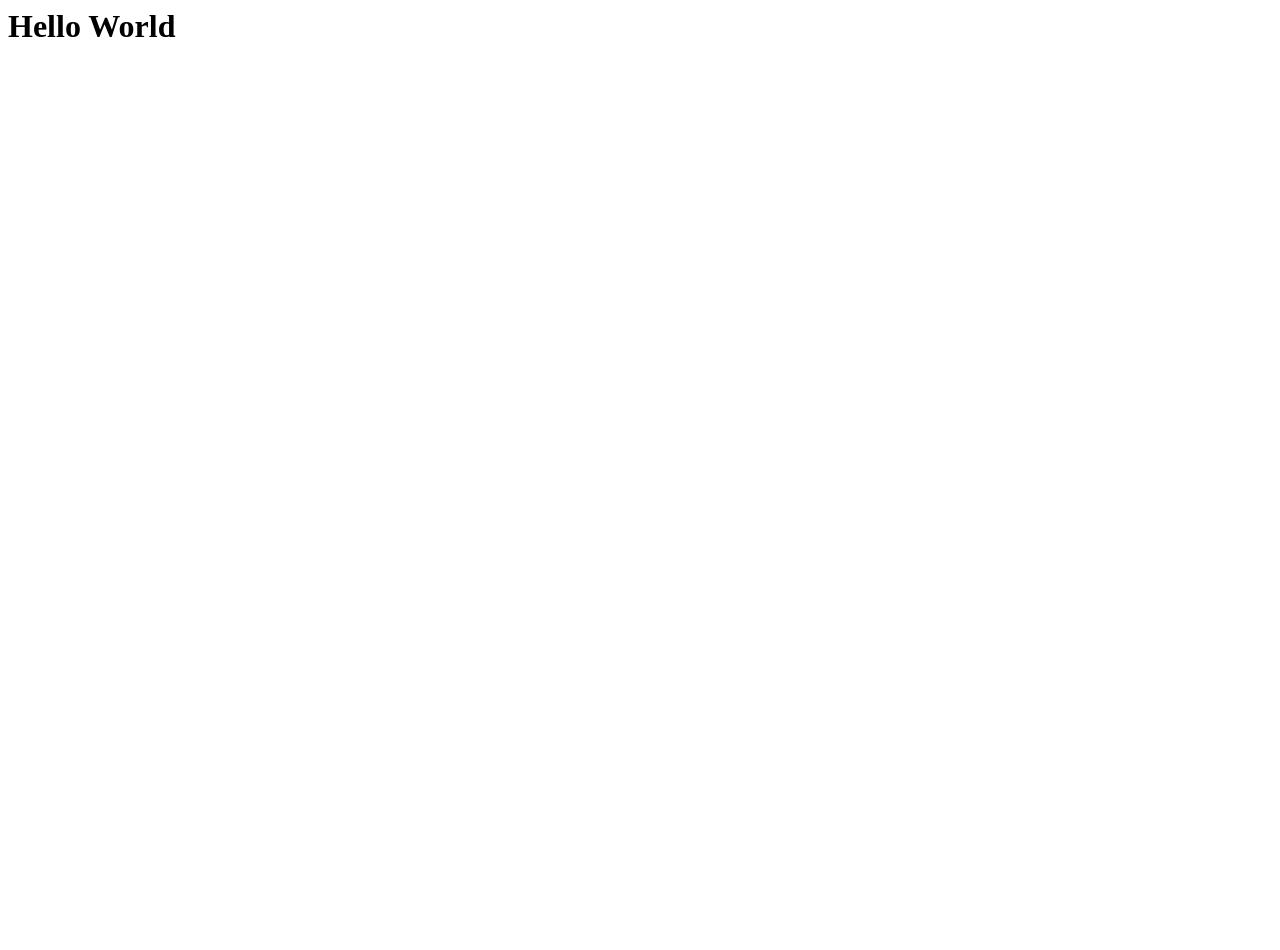
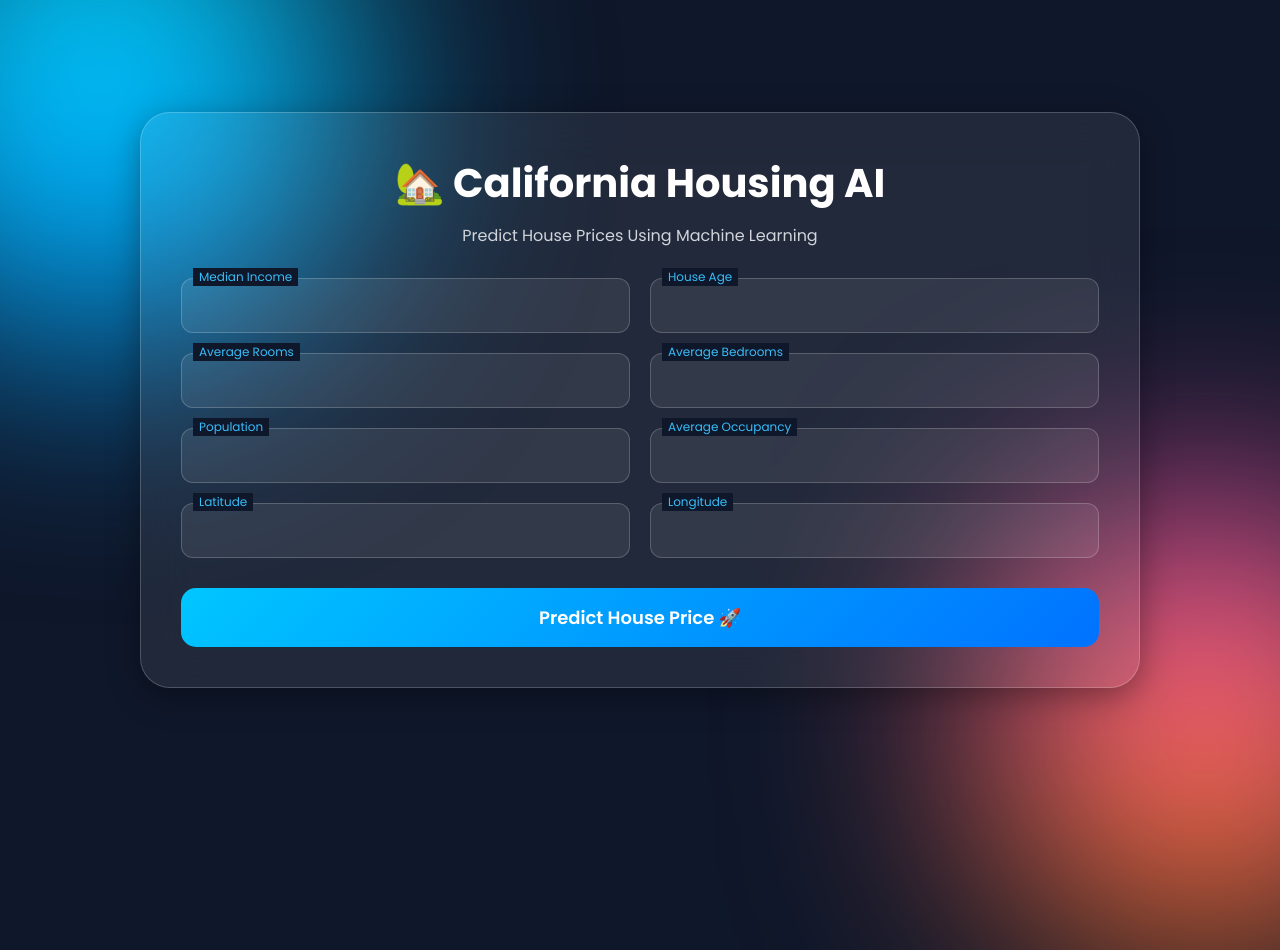
Before and after one commit to shivansh7104/California-Housing-Pricing, a Flask app: page / in a window 1280 px wide; the page is wider, and only the part inside the window is pictured. Before the commit the part shown is almost empty. Before the commit the page ends 37 px from the top of that part, so only its background shows below. Run offline with Flask 3, Linux system fonts and the light colour scheme; parts of the project's set-up code (start-up, migrations or seed data) failed here and were passed over.

```diff
--- a/app.py
+++ b/app.py
@@ -26,5 +26,15 @@ def predict_api():
     return jsonify(output[0])
 
 
+
+@app.route("/predict",methods=['POST'])
+def predict():
+    data=[request.form['MedInc'],request.form['HouseAge'],request.form['AveRooms'],request.form['AveBedrms'],request.form['Population'],request.form['AveOccup'],request.form['Latitude'],request.form['Longitude']]
+    final_input=scaler.transform(np.array(data).reshape(1,-1))
+    print(final_input)
+    output=regmodel.predict(final_input)[0]
+    return render_template("index.html",prediction_text="The predicted house price is {}".format(output))
+
+
 if __name__=="__main__":
     app.run(debug=True)
--- a/requirements.txt
+++ b/requirements.txt
@@ -3,3 +3,4 @@ scikit-learn
 pandas
 numpy
 matplotlib
+gunicorn
--- a/templates/index.html
+++ b/templates/index.html
@@ -1,3 +1,222 @@
-<h1>
-    Hello World
-</h1>
+<!DOCTYPE html>
+<html lang="en">
+<head>
+<meta charset="UTF-8">
+<meta name="viewport" content="width=device-width, initial-scale=1.0">
+<title>California Housing AI</title>
+
+<link href="https://fonts.googleapis.com/css2?family=Poppins:wght@300;400;500;600;700&display=swap" rel="stylesheet">
+
+<style>
+
+*{
+    margin:0;
+    padding:0;
+    box-sizing:border-box;
+    font-family:'Poppins',sans-serif;
+}
+
+body{
+    min-height:100vh;
+    display:flex;
+    justify-content:center;
+    align-items:center;
+    background:#0f172a;
+    overflow:hidden;
+    padding:20px;
+}
+
+body::before{
+    content:"";
+    position:absolute;
+    width:500px;
+    height:500px;
+    border-radius:50%;
+    background:linear-gradient(#00e5ff,#0099ff);
+    top:-150px;
+    left:-150px;
+    filter:blur(120px);
+}
+
+body::after{
+    content:"";
+    position:absolute;
+    width:450px;
+    height:450px;
+    border-radius:50%;
+    background:linear-gradient(#ff4ecd,#ff7b00);
+    bottom:-150px;
+    right:-150px;
+    filter:blur(120px);
+}
+
+.container{
+    position:relative;
+    z-index:10;
+    width:100%;
+    max-width:1000px;
+    backdrop-filter:blur(25px);
+    background:rgba(255,255,255,0.08);
+    border:1px solid rgba(255,255,255,0.2);
+    border-radius:30px;
+    padding:40px;
+    box-shadow:0 8px 32px rgba(0,0,0,.35);
+}
+
+.header{
+    text-align:center;
+    margin-bottom:30px;
+}
+
+.header h1{
+    color:white;
+    font-size:2.5rem;
+}
+
+.header p{
+    color:#d1d5db;
+    margin-top:10px;
+}
+
+.form-grid{
+    display:grid;
+    grid-template-columns:repeat(2,1fr);
+    gap:20px;
+}
+
+.input-box{
+    position:relative;
+}
+
+.input-box input{
+    width:100%;
+    padding:15px;
+    border-radius:12px;
+    border:1px solid rgba(255,255,255,0.2);
+    background:rgba(255,255,255,0.08);
+    color:white;
+    font-size:15px;
+}
+
+.input-box label{
+    position:absolute;
+    top:-10px;
+    left:12px;
+    background:#0f172a;
+    padding:0 6px;
+    color:#38bdf8;
+    font-size:12px;
+}
+
+.predict-btn{
+    width:100%;
+    margin-top:30px;
+    padding:16px;
+    border:none;
+    border-radius:15px;
+    background:linear-gradient(135deg,#00c6ff,#0072ff);
+    color:white;
+    font-size:18px;
+    font-weight:600;
+    cursor:pointer;
+}
+
+.predict-btn:hover{
+    opacity:0.9;
+}
+
+.result{
+    margin-top:30px;
+    padding:20px;
+    text-align:center;
+    border-radius:15px;
+    background:rgba(0,255,100,0.15);
+    border:1px solid rgba(0,255,100,0.3);
+    color:#7CFF9B;
+    font-size:22px;
+    font-weight:600;
+}
+
+@media(max-width:768px){
+    .form-grid{
+        grid-template-columns:1fr;
+    }
+
+    .header h1{
+        font-size:2rem;
+    }
+}
+
+</style>
+</head>
+<body>
+
+<div class="container">
+
+    <div class="header">
+        <h1>🏡 California Housing AI</h1>
+        <p>Predict House Prices Using Machine Learning</p>
+    </div>
+
+    <form action="/predict" method="POST">
+
+        <div class="form-grid">
+
+            <div class="input-box">
+                <label>Median Income</label>
+                <input type="number" step="any" name="MedInc" required>
+            </div>
+
+            <div class="input-box">
+                <label>House Age</label>
+                <input type="number" step="any" name="HouseAge" required>
+            </div>
+
+            <div class="input-box">
+                <label>Average Rooms</label>
+                <input type="number" step="any" name="AveRooms" required>
+            </div>
+
+            <div class="input-box">
+                <label>Average Bedrooms</label>
+                <input type="number" step="any" name="AveBedrms" required>
+            </div>
+
+            <div class="input-box">
+                <label>Population</label>
+                <input type="number" step="any" name="Population" required>
+            </div>
+
+            <div class="input-box">
+                <label>Average Occupancy</label>
+                <input type="number" step="any" name="AveOccup" required>
+            </div>
+
+            <div class="input-box">
+                <label>Latitude</label>
+                <input type="number" step="any" name="Latitude" required>
+            </div>
+
+            <div class="input-box">
+                <label>Longitude</label>
+                <input type="number" step="any" name="Longitude" required>
+            </div>
+
+        </div>
+
+        <button type="submit" class="predict-btn">
+            Predict House Price 🚀
+        </button>
+
+    </form>
+
+    {% if prediction_text %}
+    <div class="result">
+        {{ prediction_text }}
+    </div>
+    {% endif %}
+
+</div>
+
+</body>
+</html>
```
Also changed, not shown: 1 other file.
